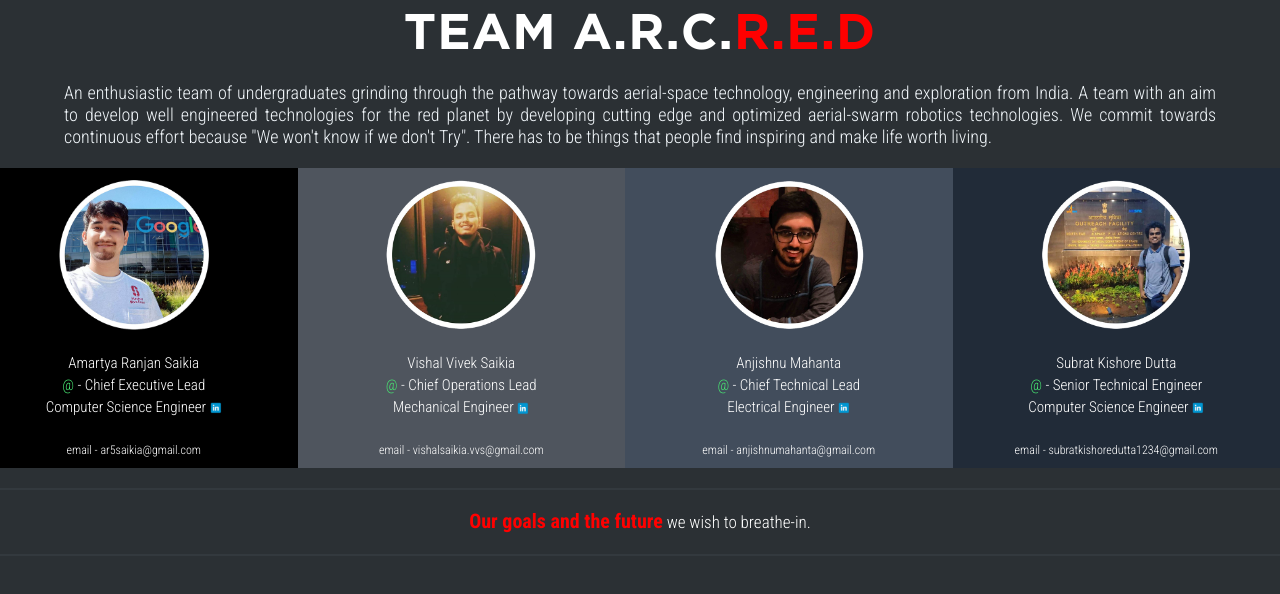
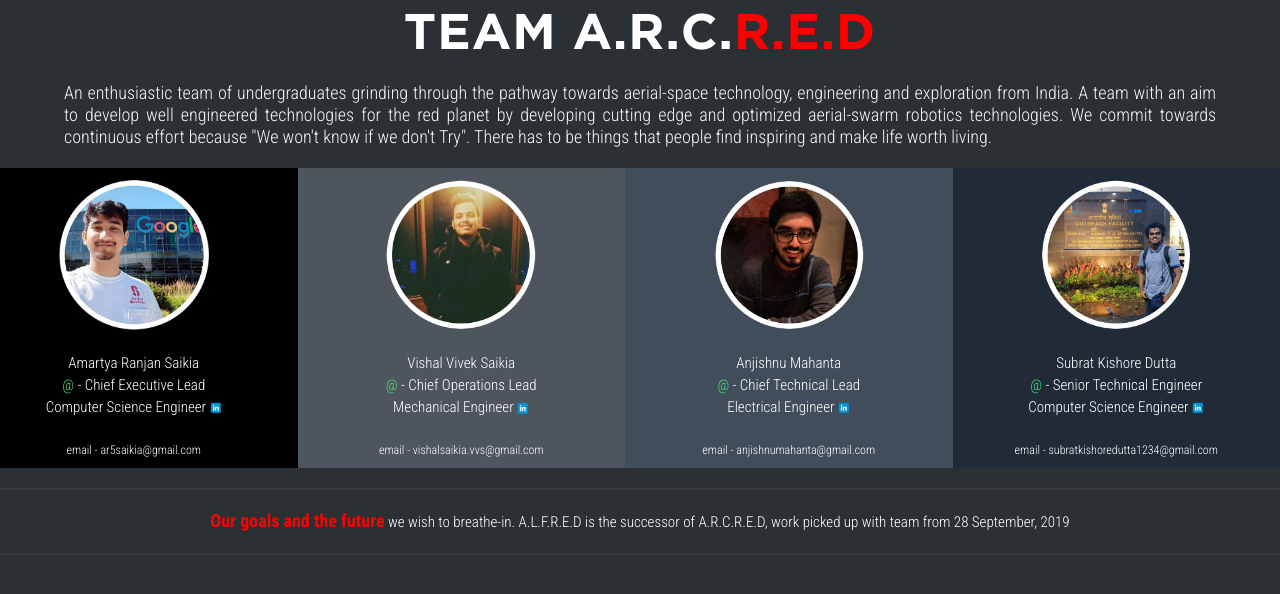
Before and after one commit to arcred-space/arcred-space.github.io, a plain HTML site: page x/teamarc.html in a window 1280 px wide. Shown: the top 594 px of the page. Drawn offline with Linux system fonts and the light colour scheme; grey boxes are pictures that could not be loaded.

Commit message:
A.L.F.R.E.D

```diff
--- a/x/teamarc.html
+++ b/x/teamarc.html
@@ -94,7 +94,7 @@ p.padding2 {
 
 <hr>
 
-<center><a style="font-size:20px" align=justify href="./xblog/future.html"><font color=red><b>Our goals and the future</b></font></a><a style="font-size:17px"> we wish to breathe-in.</a></center>
+<center><a style="font-size:18px" align=justify href="./xblog/future.html"><font color=red><b>Our goals and the future</b></font></a> <font color=white>we wish to breathe-in. <a href="https://photos.app.goo.gl/8DT8C7NDAF4PLZw46" target="_blank"> A.L.F.R.E.D</a> is the successor of A.R.C.R.E.D, work picked up with team from 28 September, 2019</font></center>
 
 <hr>
 
```
Also changed, not shown: x/alfred.png (added).
